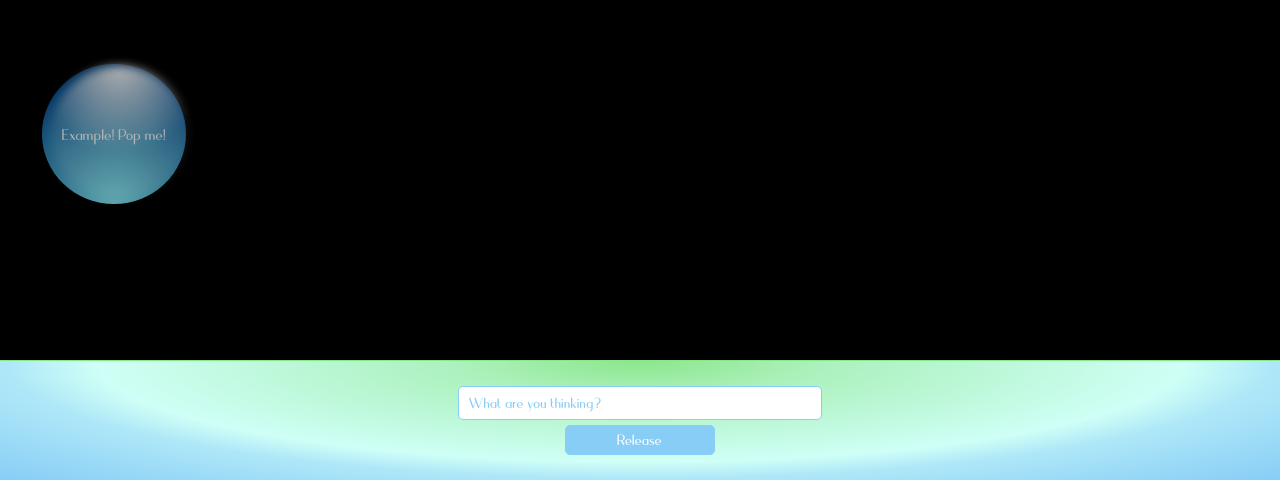
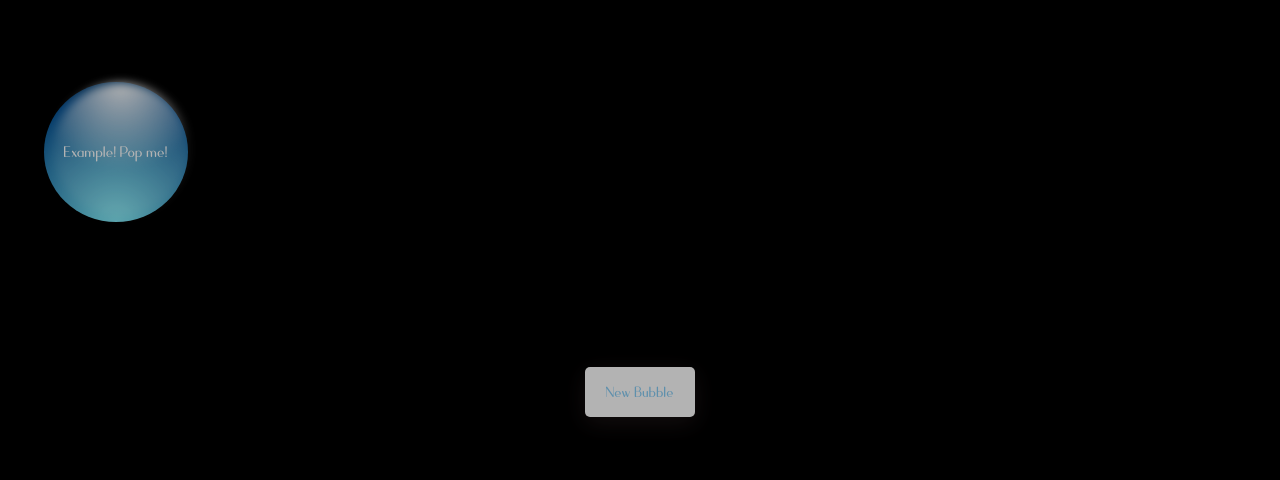
Before and after one commit to runticle/floating-thoughts, a Next.js app: page / in a window 1280 px wide. Shown: the part 320-800 px from the top of the page. Built offline with nearby package versions, Linux system fonts and the light colour scheme.

Commit message:
took ages and looks rubbish but learnt a lot. bar slides open for input box. Will finish tomorrow

```diff
--- a/src/components/NewBubble/index.js
+++ b/src/components/NewBubble/index.js
@@ -1,7 +1,8 @@
-import { useState } from "react"
+import { useState, useRef } from "react"
 import styled from "styled-components"
 
 const NewBubbleStyle = styled.div`
+    --font-color: #87CDF6;
   position: absolute;
   bottom: 0;
   height: 15vh;
@@ -14,7 +15,10 @@ const NewBubbleStyle = styled.div`
   display: flex;
   flex-direction: column;
   align-items: center;
-  justify-content: space-evenly;
+  justify-content: center;
+
+  text-align: center;
+  color: var(--font-color);
 
   > * {
     font-family: calm;
@@ -24,38 +28,90 @@ const NewBubbleStyle = styled.div`
 
   line-height: 1rem;
 
-  input {
-    width: 100vw;
-    max-width: 350px;
-    background: white;
-    padding-left: 10px;
-    border-radius: 5px;
-    border: 1px solid #87CDF6;
-    height: 30px;
-    color: #87CDF6;
+  p {
+    color: transparent;
+    transition: all 1s ease;
 
-    &::placeholder {
-        color: #87CDF6;
+    &.show {
+       color: #CFFFF6;
     }
+  }
 
-    &:active, &:focus {
+    .input-hover{
+        opacity: 0.7;
+        width: 70px;
+        height: 50px;
+        background: white;
+        border-radius:  5px;
+        padding: 0 20px;
+        margin: 0;
+        border: none;
+        box-shadow: rgba(145,106,112,0.2) 0 6px 24px;
+        position: relative;
+        color: var(--font-color);
+
+        display: flex;
+        align-items: center;
+        justify-content: center;
+
+        span {
+            color: var(--font-color);
+            width: 70px;
+            overflow: hidden;
+            text-align: center;
+            white-space: nowrap;
+
+            transition-property: width, color;
+            transition-duration : 1s, 2s;
+            transition-timing-function: ease-in, ease-out;
+            transition-delay: 1s, 2s;
+        }
+
+        > input{
+            border: none;
+            padding: 0;
+            margin: 0;
+            width: 0;
+            text-align: center;
+            outline: none !important;
+
+            background: transparent;
+            transition: width 1.2s ease-out 0.4s;
+            height: 50px;
+
+            &::placeholder {
+                color: var(--font-color);
+            }
+        }
+
+        transition-property: background, width, color, border-radius;
+        transition-duration : 3s, 2s, 2s, 0.5s;
+        transition-timing-function: ease-in, ease-in, ease, ease;
+        transition-delay: 0.5s, 0s, 0.5s, 0.5s;
+
+        &:hover, &:focus, &:active, &:focus-within {
+            width: 350px;
+            border-radius: 5px;
+            background: white;
+            padding-left: 10px;
+
+            >input {
+                width: 200px;
+
+                &::placeholder {
+                    color: var(--font-color);
+                }
+            }
+
+            span {
+                color: transparent;
+                width: 0;
+                transition: 4s, 0.5s;
+            }
+
+        }
 
     }
-  }
-    button {
-        width: 100vw;
-        max-width: 150px;
-
-        background: #87CDF6;
-        border-radius: 5px;
-        border: 1px solid #87CDF6;
-        height: 30px;
-
-        color: white;
-    }
-
-  border-top: 1px solid #8CE68C;
-  background: radial-gradient(ellipse at 50% 0%, #8CE68C, #ABF1BC 20%, #CFFFF6 60%, #AEE7F8 70%, #87CDF6 100%);
 
 `
 
@@ -67,16 +123,31 @@ export default function NewBubble({ onSubmit }) {
     }
 
     const handleSubmit = (e) => {
+        e.preventDefault()
+        inputRef.current.blur() // clears focus and resets the new bubbler
         setThought('')
         onSubmit(thought)
     }
 
+
+    const inputRef = useRef()
+
     return (
         <NewBubbleStyle>
-            <input value={thought} onChange={handleChange} placeholder="What are you thinking?" />
-            <button type="submit" onClick={handleSubmit}>
-                Release
-            </button>
+            <form onSubmit={handleSubmit}>
+
+                <div className="input-hover">
+                    <span>New Bubble</span>
+                    <input ref={inputRef} value={thought} onChange={handleChange} placeholder="What are you thinking?" />
+                </div>
+
+                <p className={thought.length ? 'show' : ''}>
+                    Press Enter
+                </p>
+
+            </form>
+
+
         </NewBubbleStyle>
     )
 
```
